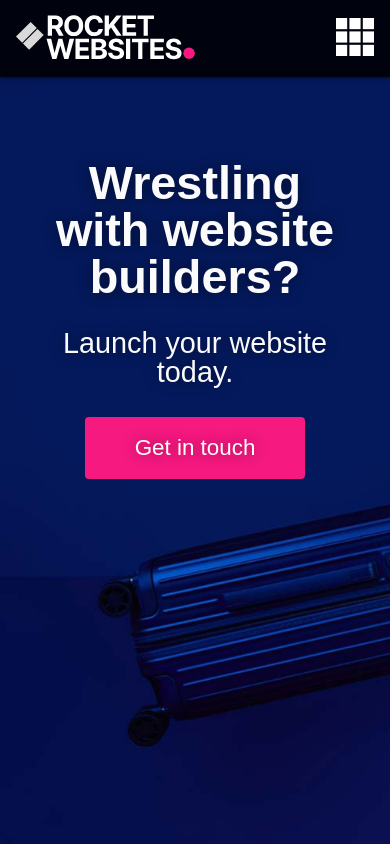
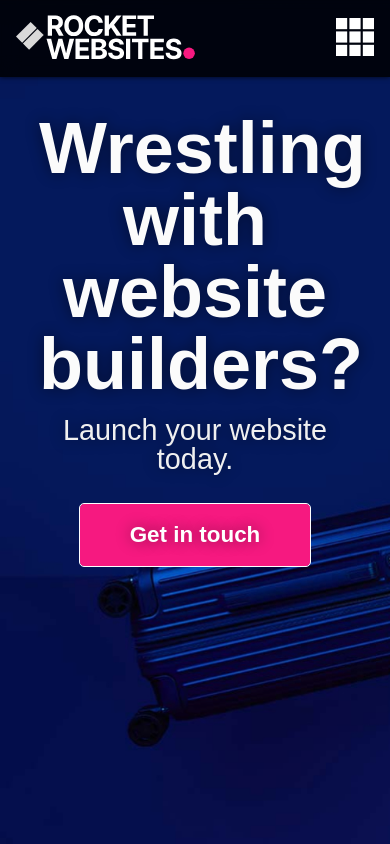
Before and after one commit to will-flores1/marketing-website-theme, a SvelteKit app: page / in a window 390 px wide. Shown: the top 844 px of the page. Built offline with nearby package versions, Linux system fonts and the light colour scheme; a web font is replaced by a local one.

Commit message:
Fix background color

```diff
--- a/src/components/Hero.svelte
+++ b/src/components/Hero.svelte
@@ -37,18 +37,21 @@
 	p {
 		font-size: clamp(1.8rem, 3.5vw, 2rem);
 		font-weight: 400;
-		padding: 1.8rem 0 0 0;
-		color: var(--color-text-1);
+		padding-top: 1rem;
+		color: rgb(240, 240, 240);
 		text-shadow: var(--text-shadow-0);
 		animation: fadeIn 0.5s;
 	}
 
 	.button-1 {
+		font-family: var(--font-body);
+		font-weight: 600;
+		outline: 1px solid white;
 		margin-top: 1.9rem;
 		padding: 1rem 3rem;
 		font-size: clamp(1.4rem, 1.5vw, 9rem);
 		max-width: 17rem;
-		background-color: rgb(246, 25, 128);
+		background-color: var(--color-theme-1);
 		text-shadow: var(--text-shadow-0);
 		border: 2px solid rgb(246, 25, 128);
 		color: white;
@@ -59,8 +62,7 @@
 
 	.button-1:hover {
 		cursor: pointer;
-		background-color: rgb(211, 0, 99);
-		color: white;
+		background-color: #d62828d6;
 	}
 
 	@keyframes fadeIn {
@@ -74,13 +76,16 @@
 
 	@media screen and (max-width: 992px) {
 		.hero {
-			margin: 10rem auto;
+			margin: 12rem auto;
 		}
 	}
 
-	@media screen and (min-width: 500px) {
+	@media screen and (max-width: 500px) {
+		h1 {
+			font-size: 4.5rem;
+		}
 		.hero {
-			margin: 15rem auto;
+			margin: 7rem auto;
 		}
 	}
 </style>
```
